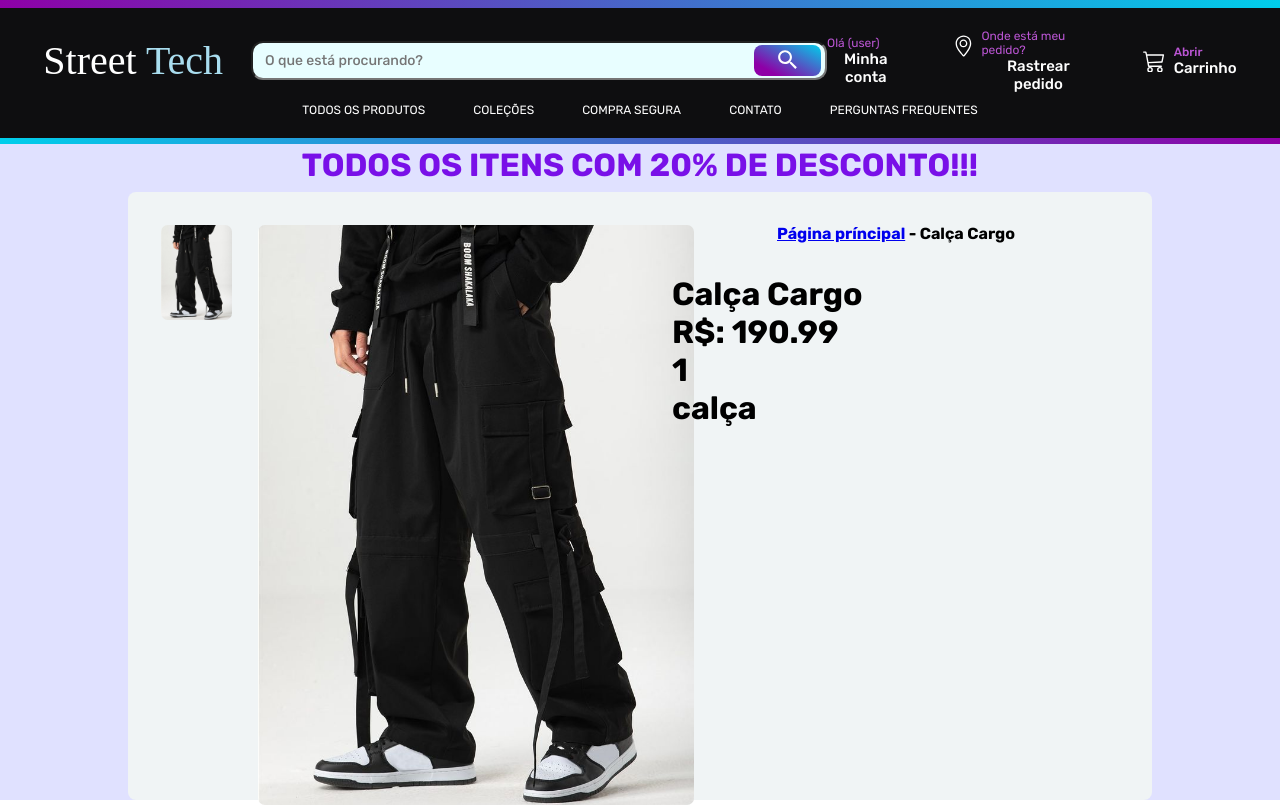
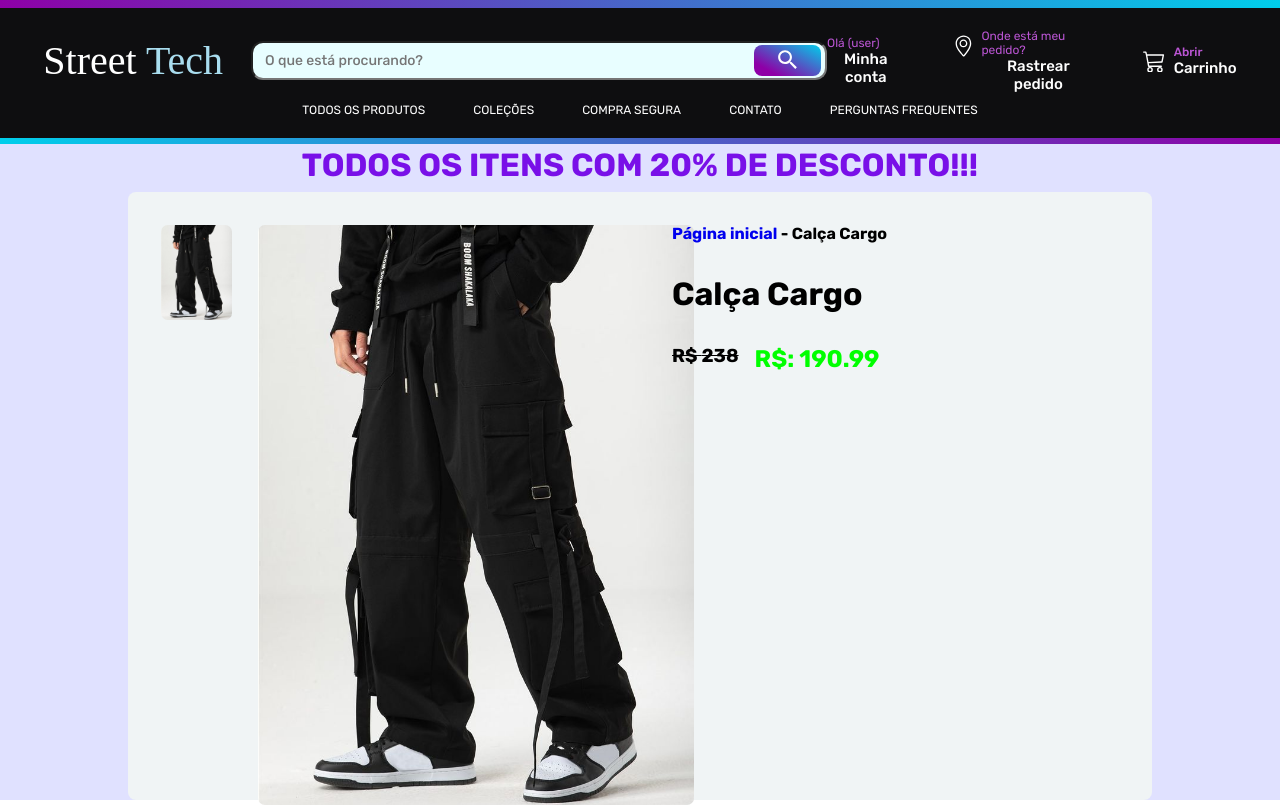
Before and after one commit to gustavocarvalho-ra/NextJs-Loja_Roupas, a Next.js app: page /produtos/1 in a window 1280 px wide. Built offline with nearby package versions, Linux system fonts and the light colour scheme; a web font is replaced by a local one.

Commit message:
style: transform decription

```diff
--- a/app/produtos/[id]/page.tsx
+++ b/app/produtos/[id]/page.tsx
@@ -36,13 +36,14 @@ const ProdutoDetalhes: React.FC<{ params: Params}> = ({ params }) => {
           </div>
           <div className="stat">
             <div className="lin">
-              <h4><Link href="/">Página príncipal</Link> - {produto.name}</h4>
+              <h4><Link href="/">Página inicial</Link> - {produto.name}</h4>
             </div>
             <div className="details">
               <h1>{produto.name}</h1>
-              <h1>R$: {produto.price}</h1>
-              <h1>{produto.id}</h1>
-              <h1>{produto.type}</h1>
+              <div className="pri">
+                <h3>R$ {Math.floor(produto.price * produto.des + produto.price)}</h3>
+                <h2>R$: {produto.price}</h2>
+              </div>
             </div>
           </div>
         </div>
--- a/app/produtos/styles.ts
+++ b/app/produtos/styles.ts
@@ -24,10 +24,12 @@ export const Main = styled.div `
       img {
         border-radius: 8px;
         border: 1px solid transparent;
+        transition: all 5s;
+        pointer-events: none;
 
         &:hover {
-          cursor: crosshair;
-          border: 1px solid var(--prim);
+          cursor: zoom-in;
+          border: 1px solid var(--purple);
           /* zoom: 150%; */
         }
       }
@@ -42,11 +44,29 @@ export const Main = styled.div `
       .lin {
         width: 100%;
         display: flex;
-        justify-content: center;
+        /* justify-content: center; */
+
+        a {
+          text-decoration: none;
+        }
       }
 
       .details {
+        display: flex;
+        flex-direction: column;
+        gap: 2em;
 
+        .pri {
+          display: flex;
+          gap: 1em;
+
+          h3 {
+            text-decoration: line-through;
+          }
+          h2 {
+            color: #00ff00;
+          }
+        }
       }
     }
   }
```
